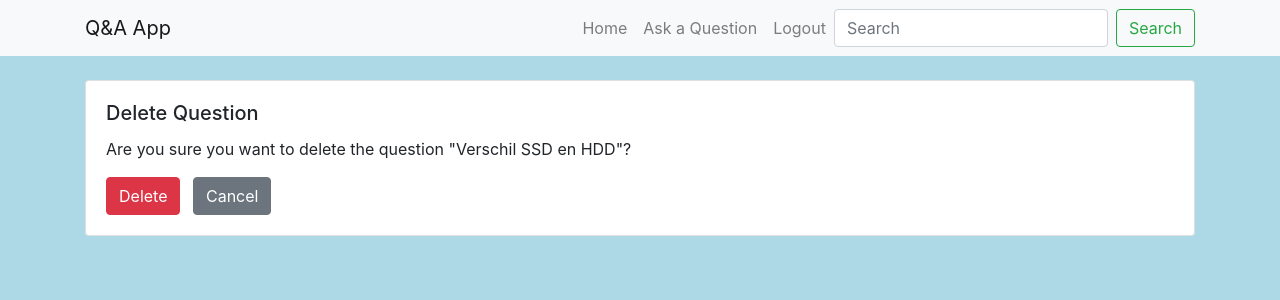
After one commit to RickVerbon/ask, a Django app: page /question/2/delete in a window 1280 px wide. The commit adds this page. Shown: the top 300 px of the page. Run offline with Django 4.2, Linux system fonts and the light colour scheme; a user stored in the database is signed in; data comes from the database, SQL or seed files in the repository; some libraries are stand-ins or nearby versions.

Commit message:
Added delete view + default avatar

```diff
--- /dev/null
+++ b/base/templates/base/question_confirm_delete.html
@@ -0,0 +1,17 @@
+{% extends 'base.html' %}
+
+{% block content %}
+  <div class="container mt-4">
+    <div class="card">
+      <div class="card-body">
+        <h5 class="card-title">Delete Question</h5>
+        <p class="card-text">Are you sure you want to delete the question "{{ question.title }}"?</p>
+        <form method="post">
+          {% csrf_token %}
+          <button type="submit" class="btn btn-danger">Delete</button>
+          <a href="{% url 'question-detail-view' question.id %}" class="btn btn-secondary ml-2">Cancel</a>
+        </form>
+      </div>
+    </div>
+  </div>
+{% endblock %}
--- a/base/views.py
+++ b/base/views.py
@@ -22,9 +22,10 @@ class QuestionListView(ListView):
 
 class QuestionDetailView(DetailView):
     model = Question
+    success_url = reverse_lazy('question-list-view')
 
 
-class QuestionCreateView(LoginRequiredMixin, CreateView):
+class QuestionCreateView(LoginRequiredMixin, IsAuthorMixin, CreateView):
     model = Question
     fields = ('title', 'text', 'category')
 
@@ -36,7 +37,7 @@ class QuestionCreateView(LoginRequiredMixin, CreateView):
         return reverse_lazy('question-detail-view', kwargs={'pk': self.object.pk})
 
 
-class QuestionUpdateView(IsAuthorMixin, UpdateView):
+class QuestionUpdateView(LoginRequiredMixin, IsAuthorMixin, UpdateView):
     model = Question
     fields = ('title', 'text', 'category')
 
@@ -44,8 +45,9 @@ class QuestionUpdateView(IsAuthorMixin, UpdateView):
         return reverse_lazy('question-detail-view', kwargs={'pk': self.object.pk})
 
 
-class QuestionDeleteView(IsAuthorMixin, DeleteView):
+class QuestionDeleteView(LoginRequiredMixin, IsAuthorMixin, DeleteView):
     model = Question
+    success_url = reverse_lazy('question-list-view')
 
 
 class UpvoteView(LoginRequiredMixin, View):
```
Also changed, not shown: base/templates/base/question_detail.html (+15 -2 lines), media/avatars/default.jpg (added).
